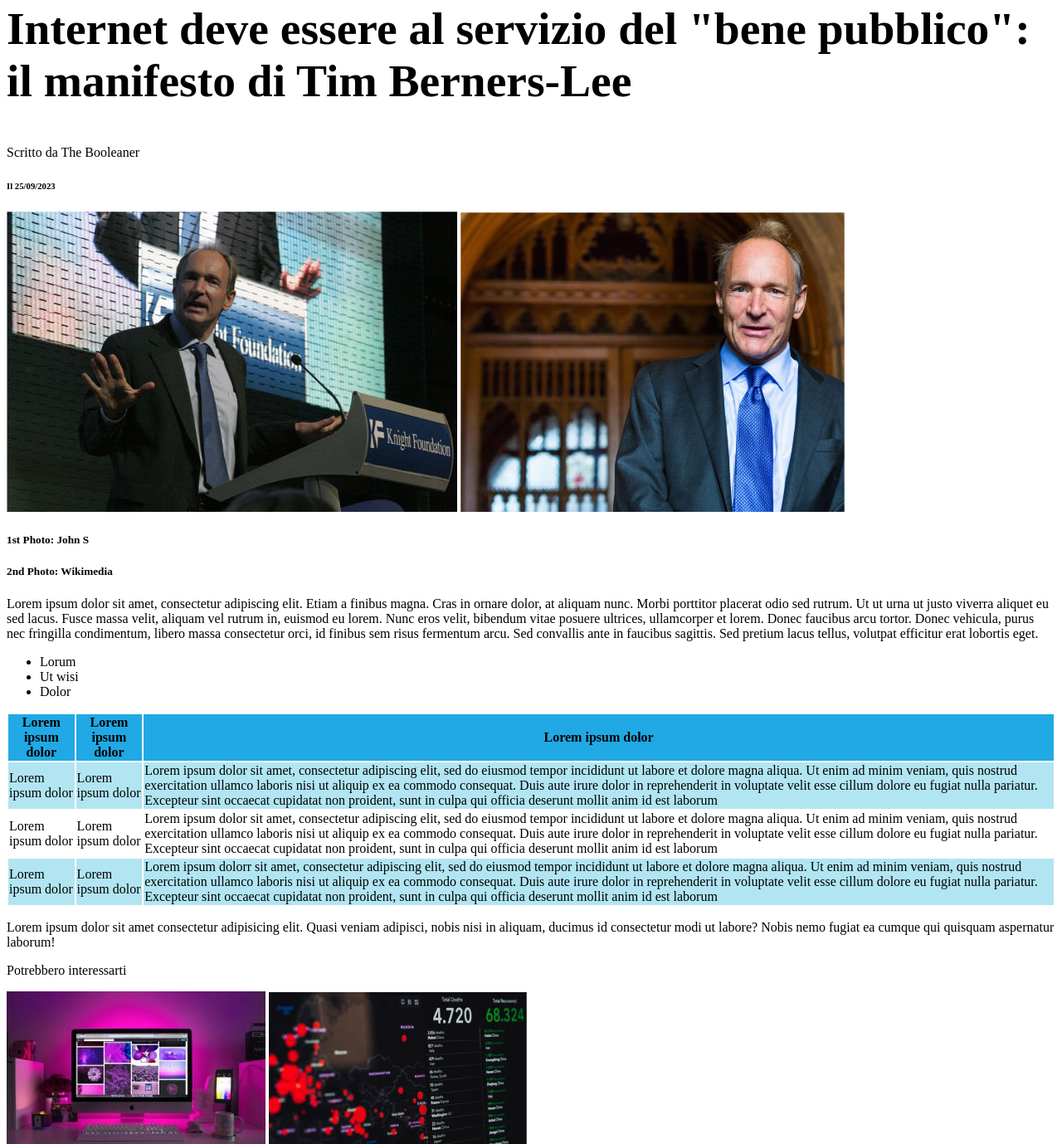
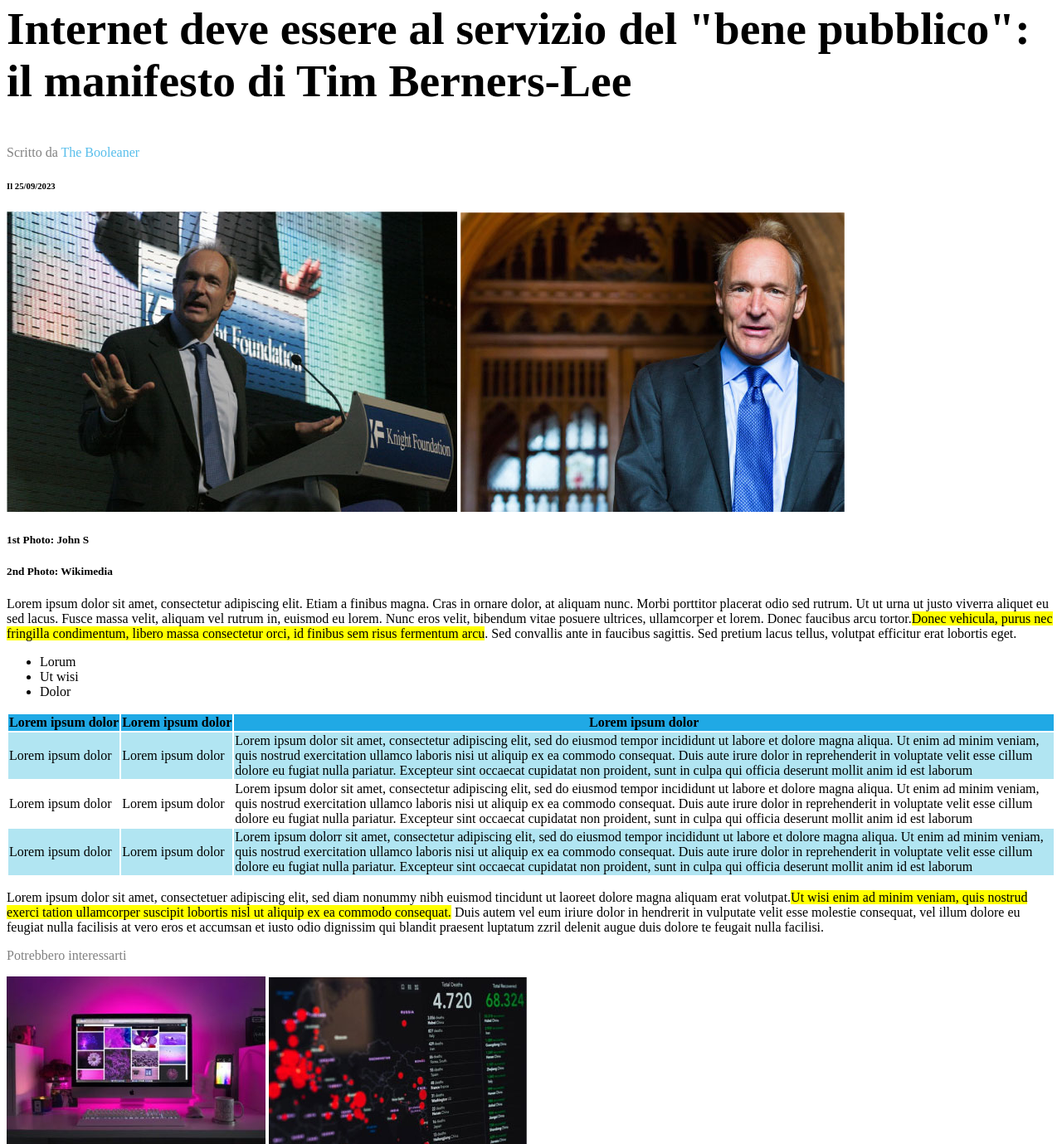
Before and after one commit to WebGCDev/html-css-booleaner, a plain HTML site: page index.html in a window 1280 px wide. Shown: the part 464-1843 px from the top of the page at 83% size. Drawn offline with Linux system fonts and the light colour scheme.

Commit message:
feat : final trial nocomment css 80%

```diff
--- a/css/style.css
+++ b/css/style.css
@@ -13,6 +13,7 @@ header{
 
 .tablex1{
     background-color: #20a9e5;
+    white-space: nowrap;
 }
 
 .tablex2{
@@ -22,3 +23,7 @@ header{
 .tablex3{
     background-color: white;
 }
+
+.colorfooter{
+    color: #808080;
+}
--- a/index.html
+++ b/index.html
@@ -20,13 +20,13 @@
             <div class="item">
             <b><h2>Internet deve essere al servizio del "bene pubblico": il manifesto di Tim Berners-Lee</h2></b>
     </div>
-    <p>Scritto da The Booleaner</p>
+    <span style="color: #808080;">Scritto da</span> <span style="color: #58beeb;">The Booleaner</span>
     <h6>Il 25/09/2023</h6>
         <img src="img/tim-1.jpg" alt="Lee-Convention">
         <img src="img/tim-2.jpg" alt="Lee-Primo Piano">
         <h5>1st Photo: John S</h5>
         <h5>2nd Photo: Wikimedia</h5>
-        <p>Lorem ipsum dolor sit amet, consectetur adipiscing elit. Etiam a finibus magna. Cras in ornare dolor, at aliquam nunc. Morbi porttitor placerat odio sed rutrum. Ut ut urna ut justo viverra aliquet eu sed lacus. Fusce massa velit, aliquam vel rutrum in, euismod eu lorem. Nunc eros velit, bibendum vitae posuere ultrices, ullamcorper et lorem. Donec faucibus arcu tortor. Donec vehicula, purus nec fringilla condimentum, libero massa consectetur orci, id finibus sem risus fermentum arcu. Sed convallis ante in faucibus sagittis. Sed pretium lacus tellus, volutpat efficitur erat lobortis eget.</p>
+        <p>Lorem ipsum dolor sit amet, consectetur adipiscing elit. Etiam a finibus magna. Cras in ornare dolor, at aliquam nunc. Morbi porttitor placerat odio sed rutrum. Ut ut urna ut justo viverra aliquet eu sed lacus. Fusce massa velit, aliquam vel rutrum in, euismod eu lorem. Nunc eros velit, bibendum vitae posuere ultrices, ullamcorper et lorem. Donec faucibus arcu tortor.<mark>Donec vehicula, purus nec fringilla condimentum, libero massa consectetur orci, id finibus sem risus fermentum arcu</mark>. Sed convallis ante in faucibus sagittis. Sed pretium lacus tellus, volutpat efficitur erat lobortis eget.</p>
 
         <ul>
             <li>Lorum</li>
@@ -57,10 +57,10 @@
                 </tr>
             </tbody>
         </table>
-        <p>Lorem ipsum dolor sit amet consectetur adipisicing elit. Quasi veniam adipisci, nobis nisi in aliquam, ducimus id consectetur modi ut labore? Nobis nemo fugiat ea cumque qui quisquam aspernatur laborum!</p>
+        <p>Lorem ipsum dolor sit amet, consectetuer adipiscing elit, sed diam nonummy nibh euismod tincidunt ut laoreet dolore magna aliquam erat volutpat.<mark>Ut wisi enim ad minim veniam, quis nostrud exerci tation ullamcorper suscipit lobortis nisl ut aliquip ex ea commodo consequat.</mark> Duis autem vel eum iriure dolor in hendrerit in vulputate velit esse molestie consequat, vel illum dolore eu feugiat nulla facilisis at vero eros et accumsan et iusto odio dignissim qui blandit praesent luptatum zzril delenit augue duis dolore te feugait nulla facilisi.</p>
 
         <footer>
-            <p>Potrebbero interessarti</p>
+            <p class="colorfooter">Potrebbero interessarti</p>
             <img src="img/monitor.jpg" alt="Monitor">
             <img src="img/graph.jpg" alt="Graph">
         </footer>
```
